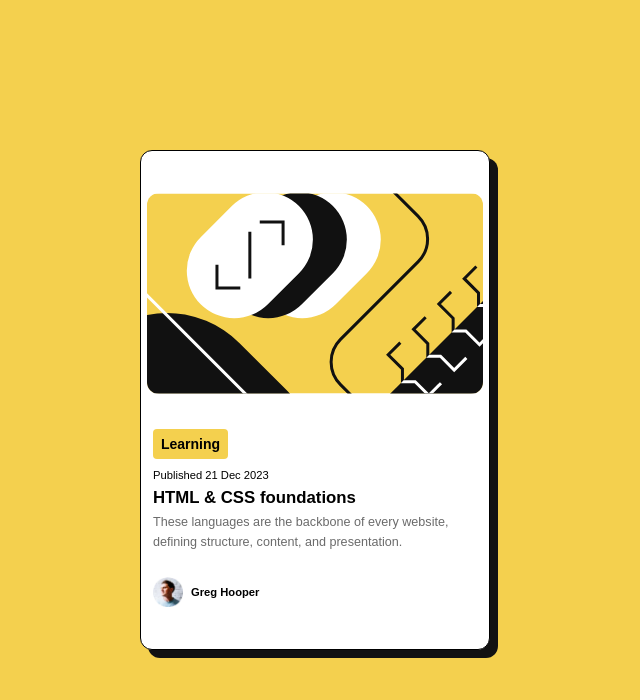
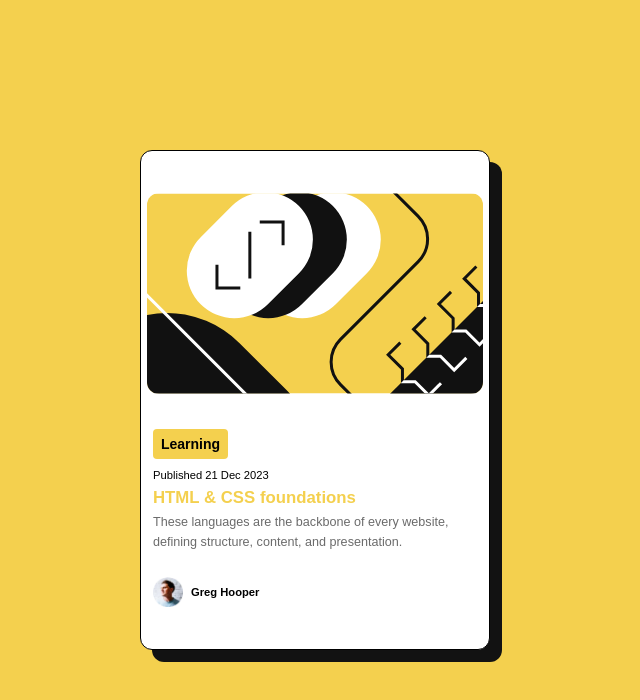
Before and after one commit to Carmel1607/Blog-preview, a plain HTML site: page index.html in a window 1280 px wide. In both pictures the pointer is over the element 640 px from the left and 400 px from the top of the page. Shown: the whole page, without its empty margins (325-965 px from the left). Drawn offline with Linux system fonts and the light colour scheme.

Commit message:
Update style.css

```diff
--- a/style.css
+++ b/style.css
@@ -37,6 +37,17 @@ body{
     border-radius: 12px;
     box-shadow: 8px 8px  hsl(0, 0%, 7%) ;
 }
+
+.box:hover{
+    box-shadow: 12px 12px  hsl(0, 0%, 7%) ;
+    main.text .foundation{
+    color: hsl(47, 88%, 63%);
+    transition: 0.2s ease-in;
+    }
+    cursor: pointer;
+    transition: 0.2s ease-in;
+}
+
 header{
     text-align: center;
     margin-bottom: 24px;
@@ -70,11 +81,6 @@ main.text .foundation{
     font-size: 1.2em;
 }
 
-main.text .foundation:hover{
-    color: hsl(47, 88%, 63%);
-    cursor: pointer;
-    transition: 0.2s ease-in;
-}
 
 main.text .description{
     color: hsl(0, 0%, 42%);
```
